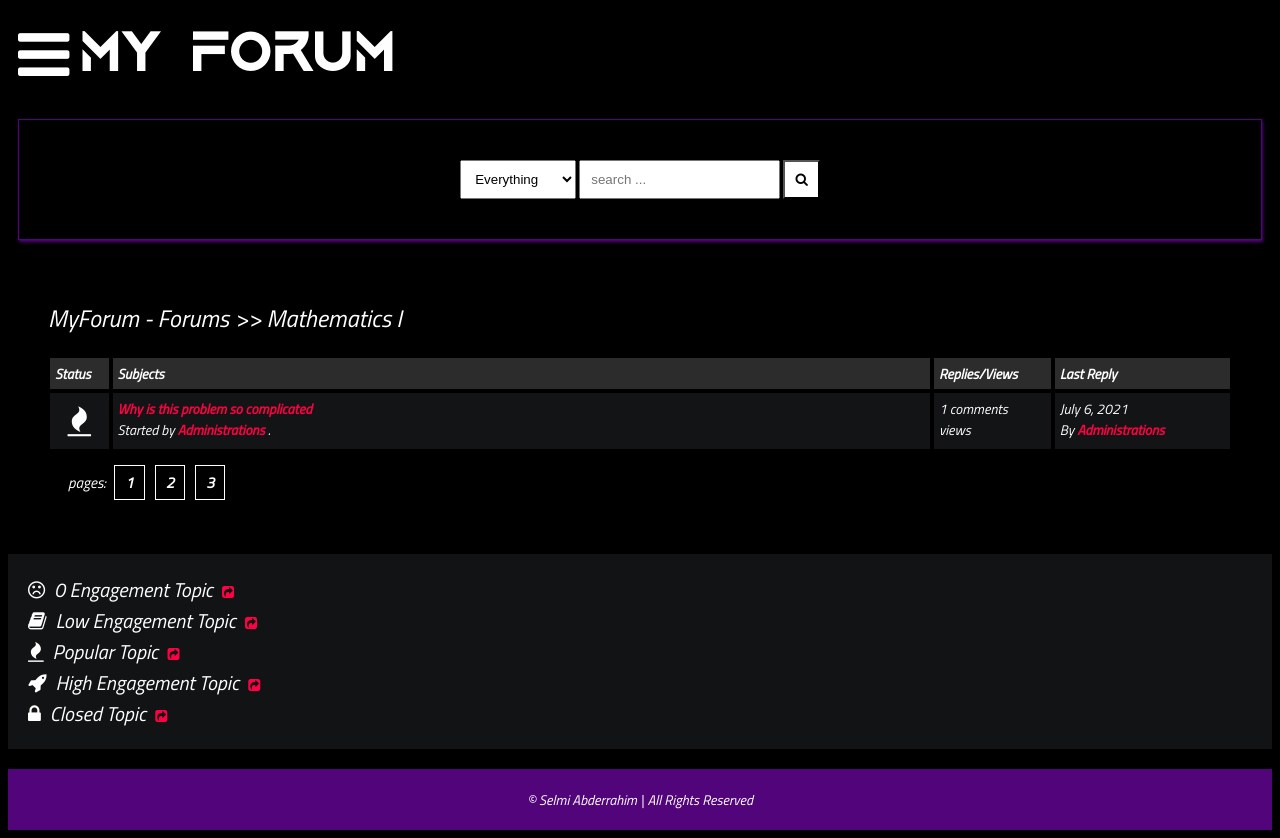
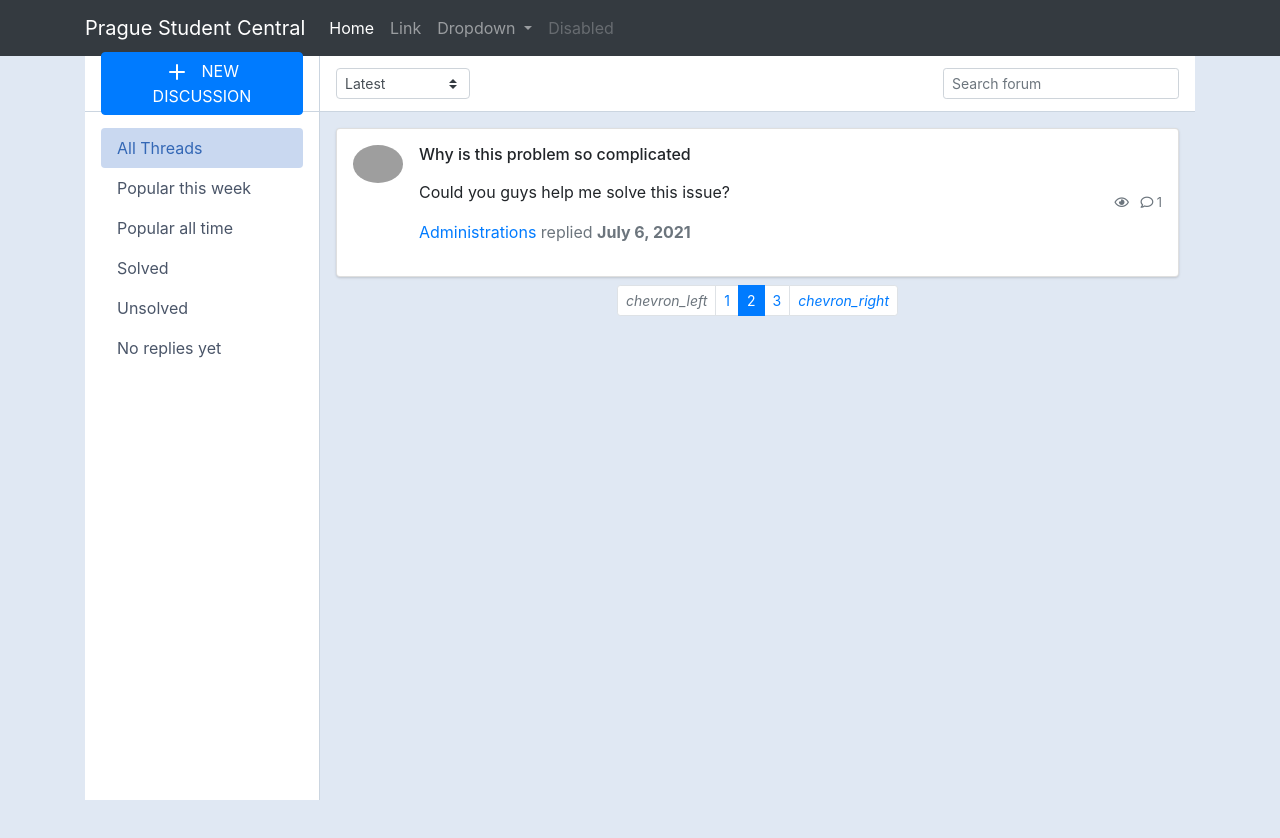
Before and after one commit to ahsnl-py/ProjectPSC, a Django app: a page that uses MAIN/main/urls.py in a window 1280 px wide. After the commit the page ends 800 px from the top, so only its background shows below. Run offline with Django 3.2, Linux system fonts and the light colour scheme; data comes from the database, SQL or seed files in the repository; both versions use the stored data as it was after the commit; parts of the project's set-up code (start-up, migrations or seed data) failed here and were passed over; some libraries are stand-ins or nearby versions; grey boxes are pictures that could not be loaded.

Commit message:
change new theme

```diff
--- a/MAIN/main/urls.py
+++ b/MAIN/main/urls.py
@@ -1,7 +1,9 @@
 from django.urls import path
-from .views import home, post_detail, post_list
+from .views import home, post_detail, post_list, department_subjects, test_post_list
 urlpatterns = [
-    path("", home, name="home"),
-    path("posts/<slug>", post_list, name="posts"),
+    #path("", home, name="home"),
+    path("", department_subjects, name="home"),
+    path("posts/<slug>", test_post_list, name="posts"),
+    #path("posts/<slug>", post_list, name="posts"),
     path("detail/<slug>/", post_detail, name="detail"),
 ]
--- a/MAIN/main/views.py
+++ b/MAIN/main/views.py
@@ -2,6 +2,25 @@
 from django.shortcuts import get_object_or_404, render
 from .models import Author, Comment, Post, Category
 from .utils import update_views
+
+
+def department_subjects(request):
+    forums = Category.objects.all()
+    context = {
+        "forums":forums,
+    }
+    return render(request, "screens/department_subjects.html", context)
+
+def test_post_list(request, slug):
+    category = get_object_or_404(Category, slug=slug)
+    posts = Post.objects.filter(approved=True, categories=category)
+
+    context = {
+        "posts": posts,
+        "forum": category,
+    }
+
+    return render(request, "screens/post_list.html", context)
 
 
 def home(request):
--- a/MAIN/project/settings.py
+++ b/MAIN/project/settings.py
@@ -37,7 +37,7 @@
     'django.contrib.sessions',
     'django.contrib.messages',
     'django.contrib.staticfiles',
-    "bootstrap5",
+    "bootstrap4",
     'crispy_forms',
     'main',
     'tinymce',
--- /dev/null
+++ b/MAIN/static/screens2.css
@@ -0,0 +1,202 @@
+body{
+    margin-top:20px;
+    color: #1a202c;
+    text-align: left;
+    background-color: #e2e8f0;
+}
+.inner-wrapper {
+    position: relative;
+    height: calc(100vh - 3.5rem);
+    transition: transform 0.3s;
+}
+@media (min-width: 992px) {
+    .sticky-navbar .inner-wrapper {
+        height: calc(100vh - 3.5rem - 48px);
+    }
+}
+
+.inner-main,
+.inner-sidebar {
+    position: absolute;
+    top: 0;
+    bottom: 0;
+    display: flex;
+    flex-direction: column;
+}
+.inner-sidebar {
+    left: 0;
+    width: 235px;
+    border-right: 1px solid #cbd5e0;
+    background-color: #fff;
+    z-index: 1;
+}
+.inner-main {
+    right: 0;
+    left: 235px;
+}
+.inner-main-footer,
+.inner-main-header,
+.inner-sidebar-footer,
+.inner-sidebar-header {
+    height: 3.5rem;
+    border-bottom: 1px solid #cbd5e0;
+    display: flex;
+    align-items: center;
+    padding: 0 1rem;
+    flex-shrink: 0;
+}
+.inner-main-body,
+.inner-sidebar-body {
+    padding: 1rem;
+    overflow-y: auto;
+    position: relative;
+    flex: 1 1 auto;
+}
+.inner-main-body .sticky-top,
+.inner-sidebar-body .sticky-top {
+    z-index: 999;
+}
+.inner-main-footer,
+.inner-main-header {
+    background-color: #fff;
+}
+.inner-main-footer,
+.inner-sidebar-footer {
+    border-top: 1px solid #cbd5e0;
+    border-bottom: 0;
+    height: auto;
+    min-height: 3.5rem;
+}
+@media (max-width: 767.98px) {
+    .inner-sidebar {
+        left: -235px;
+    }
+    .inner-main {
+        left: 0;
+    }
+    .inner-expand .main-body {
+        overflow: hidden;
+    }
+    .inner-expand .inner-wrapper {
+        transform: translate3d(235px, 0, 0);
+    }
+}
+
+.nav .show>.nav-link.nav-link-faded, .nav-link.nav-link-faded.active, .nav-link.nav-link-faded:active, .nav-pills .nav-link.nav-link-faded.active, .navbar-nav .show>.nav-link.nav-link-faded {
+    color: #3367b5;
+    background-color: #c9d8f0;
+}
+
+.nav-pills .nav-link.active, .nav-pills .show>.nav-link {
+    color: #fff;
+    background-color: #467bcb;
+}
+.nav-link.has-icon {
+    display: flex;
+    align-items: center;
+}
+.nav-link.active {
+    color: #467bcb;
+}
+.nav-pills .nav-link {
+    border-radius: .25rem;
+}
+.nav-link {
+    color: #4a5568;
+}
+.card {
+    box-shadow: 0 1px 3px 0 rgba(0,0,0,.1), 0 1px 2px 0 rgba(0,0,0,.06);
+}
+
+.card {
+    position: relative;
+    display: flex;
+    flex-direction: column;
+    min-width: 0;
+    word-wrap: break-word;
+    background-color: #fff;
+    background-clip: border-box;
+    border: 0 solid rgba(0,0,0,.125);
+    border-radius: .25rem;
+}
+
+.card-body {
+    flex: 1 1 auto;
+    min-height: 1px;
+    padding: 1rem;
+}
+
+
+/* Home Page */
+*{
+    box-sizing: border-box;
+}
+
+/* ########################################### */
+/*            department_subjects.html         */
+/* ########################################### */
+
+.subforum{
+    margin-top:20px;
+}
+
+.subforum-title{
+    background-color:#f8f9fa;
+    padding: 5px;
+    border-radius: 5px;
+    margin:4px;
+}
+
+.subforum-row{
+    display: grid;
+    grid-template-columns: 7% 60% 13% 20%;
+}
+
+.subforum-column{
+    padding: 10px;
+    margin:4px;
+    border-radius: 5px;
+    background-color:  #f8f9fa;
+}
+
+.subforum-description *{
+    margin-block: 0;
+}
+
+.center{
+    display: flex;
+    justify-content: center;
+    align-items: center;
+}
+
+.subforum-icon i{
+    font-size: 45px;
+}
+
+.subforum-devider{
+    display: none;
+}
+
+.subforum-info *{
+    margin-block: 0;
+}
+
+
+/* For the smartphones */
+@media (max-width: 460px) {
+    .subforum-row{
+        display: grid;
+        grid-template-columns: 25% 75%;
+        grid-template-rows: auto;
+    }
+
+    .subforum-devider{
+        display: block;
+        border: 0;
+        height: 1px;
+        background-image: linear-gradient(to right, rgba(190, 190, 190, 0), rgba(255, 255, 255, 0.75), rgba(190, 190, 190, 0));
+    }
+
+
+
+  }
--- a/MAIN/static/style.css
+++ b/MAIN/static/style.css
@@ -59,10 +59,14 @@
     margin-block: 0;
 }
 
-.center{
+.middle {
     display: flex;
     justify-content: center;
     align-items: center;
+}
+
+.center{
+    vertical-align: middle;
 }
 
 .subforum-icon i{
--- /dev/null
+++ b/MAIN/templates/components/navbar.html
@@ -0,0 +1,33 @@
+<nav class="navbar navbar-expand-lg navbar-dark bg-dark">
+    <div class="container">
+    <a class="navbar-brand" href="">Prague Student Central</a>
+        <button class="navbar-toggler" type="button" data-bs-toggle="collapse" data-bs-target="#navbarSupportedContent" aria-controls="navbarSupportedContent" aria-expanded="false" aria-label="Toggle navigation">
+        <span class="navbar-toggler-icon"></span>
+      </button>
+
+      <div class="collapse navbar-collapse" id="navbarSupportedContent">
+        <ul class="navbar-nav me-auto mb-2 mb-lg-0">
+          <li class="nav-item">
+            <a class="nav-link active" aria-current="page" href="#">Home</a>
+          </li>
+          <li class="nav-item">
+            <a class="nav-link" href="#">Link</a>
+          </li>
+          <li class="nav-item dropdown">
+            <a class="nav-link dropdown-toggle" href="#" id="navbarDropdown" role="button" data-bs-toggle="dropdown" aria-expanded="false">
+              Dropdown
+            </a>
+            <ul class="dropdown-menu" aria-labelledby="navbarDropdown">
+              <li><a class="dropdown-item" href="#">Action</a></li>
+              <li><a class="dropdown-item" href="#">Another action</a></li>
+              <li><hr class="dropdown-divider"></li>
+              <li><a class="dropdown-item" href="#">Something else here</a></li>
+            </ul>
+          </li>
+          <li class="nav-item">
+            <a class="nav-link disabled" href="#" tabindex="-1" aria-disabled="true">Disabled</a>
+          </li>
+        </ul>
+      </div>
+    </div>
+  </nav>
--- /dev/null
+++ b/MAIN/templates/root.html
@@ -0,0 +1,37 @@
+{% load static %}
+{% load bootstrap4 %}
+<!doctype html>
+<html lang="en">
+  <head>
+    <!-- Required meta tags -->
+    <meta charset="utf-8">
+    <meta name="viewport" content="width=device-width, initial-scale=1">
+
+    <!-- In-house CSS -->
+    <link rel="stylesheet" href="{% static 'screens2.css' %}">
+    <link rel="stylesheet" href="https://cdnjs.cloudflare.com/ajax/libs/font-awesome/4.7.0/css/font-awesome.min.css">
+    <link rel="preconnect" href="https://fonts.gstatic.com">
+    <link href="https://fonts.googleapis.com/css2?family=Titillium+Web:ital@1&display=swap" rel="stylesheet">
+
+    <!-- Bootstrap CSS -->
+    <link rel="stylesheet" href="https://cdn.jsdelivr.net/npm/bootstrap@4.6.0/dist/css/bootstrap.min.css" integrity="sha384-B0vP5xmATw1+K9KRQjQERJvTumQW0nPEzvF6L/Z6nronJ3oUOFUFpCjEUQouq2+l" crossorigin="anonymous">
+    <title>Hello, world!</title>
+  </head>
+  <body style="background-color: rgb(224, 232, 243);">
+
+    {% include 'components/navbar.html' %}
+
+    {% block content %}{% endblock %}
+
+    <!-- Optional JavaScript; choose one of the two! -->
+
+    <!-- Option 1: Bootstrap Bundle with Popper -->
+    <script src="https://cdn.jsdelivr.net/npm/bootstrap@5.0.2/dist/js/bootstrap.bundle.min.js" integrity="sha384-MrcW6ZMFYlzcLA8Nl+NtUVF0sA7MsXsP1UyJoMp4YLEuNSfAP+JcXn/tWtIaxVXM" crossorigin="anonymous"></script>
+
+    <!-- Option 2: Separate Popper and Bootstrap JS -->
+    <!--
+    <script src="https://cdn.jsdelivr.net/npm/@popperjs/core@2.9.2/dist/umd/popper.min.js" integrity="sha384-IQsoLXl5PILFhosVNubq5LC7Qb9DXgDA9i+tQ8Zj3iwWAwPtgFTxbJ8NT4GN1R8p" crossorigin="anonymous"></script>
+    <script src="https://cdn.jsdelivr.net/npm/bootstrap@5.0.2/dist/js/bootstrap.min.js" integrity="sha384-cVKIPhGWiC2Al4u+LWgxfKTRIcfu0JTxR+EQDz/bgldoEyl4H0zUF0QKbrJ0EcQF" crossorigin="anonymous"></script>
+    -->
+  </body>
+</html>
--- /dev/null
+++ b/MAIN/templates/screens/post_list.html
@@ -0,0 +1,122 @@
+{% extends 'root.html' %}
+{% load hitcount_tags %}
+{% block content %}
+<link rel="stylesheet" href="https://cdnjs.cloudflare.com/ajax/libs/font-awesome/5.12.0-2/css/all.min.css" integrity="sha256-46r060N2LrChLLb5zowXQ72/iKKNiw/lAmygmHExk/o=" crossorigin="anonymous" />
+<div class="container">
+<div class="main-body p-0">
+    <div class="inner-wrapper">
+        <!-- Inner sidebar -->
+        <div class="inner-sidebar">
+            <!-- Inner sidebar header -->
+            <div class="inner-sidebar-header justify-content-center">
+                <button class="btn btn-primary has-icon btn-block" type="button" data-toggle="modal" data-target="#threadModal">
+                    <svg xmlns="http://www.w3.org/2000/svg" width="24" height="24" viewBox="0 0 24 24" fill="none" stroke="currentColor" stroke-width="2" stroke-linecap="round" stroke-linejoin="round" class="feather feather-plus mr-2">
+                        <line x1="12" y1="5" x2="12" y2="19"></line>
+                        <line x1="5" y1="12" x2="19" y2="12"></line>
+                    </svg>
+                    NEW DISCUSSION
+                </button>
+            </div>
+            <!-- /Inner sidebar header -->
+
+            <!-- Inner sidebar body -->
+            <div class="inner-sidebar-body p-0">
+                <div class="p-3 h-100" data-simplebar="init">
+                    <div class="simplebar-wrapper" style="margin: -16px;">
+                        <div class="simplebar-height-auto-observer-wrapper"><div class="simplebar-height-auto-observer"></div></div>
+                        <div class="simplebar-mask">
+                            <div class="simplebar-offset" style="right: 0px; bottom: 0px;">
+                                <div class="simplebar-content-wrapper" style="height: 100%; overflow: hidden scroll;">
+                                    <div class="simplebar-content" style="padding: 16px;">
+                                        <nav class="nav nav-pills nav-gap-y-1 flex-column">
+                                            <a href="javascript:void(0)" class="nav-link nav-link-faded has-icon active">All Threads</a>
+                                            <a href="javascript:void(0)" class="nav-link nav-link-faded has-icon">Popular this week</a>
+                                            <a href="javascript:void(0)" class="nav-link nav-link-faded has-icon">Popular all time</a>
+                                            <a href="javascript:void(0)" class="nav-link nav-link-faded has-icon">Solved</a>
+                                            <a href="javascript:void(0)" class="nav-link nav-link-faded has-icon">Unsolved</a>
+                                            <a href="javascript:void(0)" class="nav-link nav-link-faded has-icon">No replies yet</a>
+                                        </nav>
+                                    </div>
+                                </div>
+                            </div>
+                        </div>
+                        <div class="simplebar-placeholder" style="width: 234px; height: 292px;"></div>
+                    </div>
+                    <div class="simplebar-track simplebar-horizontal" style="visibility: hidden;"><div class="simplebar-scrollbar" style="width: 0px; display: none;"></div></div>
+                    <div class="simplebar-track simplebar-vertical" style="visibility: visible;"><div class="simplebar-scrollbar" style="height: 151px; display: block; transform: translate3d(0px, 0px, 0px);"></div></div>
+                </div>
+            </div>
+            <!-- /Inner sidebar body -->
+        </div>
+        <!-- /Inner sidebar -->
+
+        <!-- Inner main -->
+        <div class="inner-main">
+            <!-- Inner main header -->
+            <div class="inner-main-header">
+                <a class="nav-link nav-icon rounded-circle nav-link-faded mr-3 d-md-none" href="#" data-toggle="inner-sidebar"><i class="material-icons">arrow_forward_ios</i></a>
+                <select class="custom-select custom-select-sm w-auto mr-1">
+                    <option selected="">Latest</option>
+                    <option value="1">Popular</option>
+                    <option value="3">Solved</option>
+                    <option value="3">Unsolved</option>
+                    <option value="3">No Replies Yet</option>
+                </select>
+                <span class="input-icon input-icon-sm ml-auto w-auto">
+                    <input type="text" class="form-control form-control-sm bg-gray-200 border-gray-200 shadow-none mb-4 mt-4" placeholder="Search forum" />
+                </span>
+            </div>
+            <!-- /Inner main header -->
+
+            <!-- Inner main body -->
+
+            <!-- Forum List -->
+            <div class="inner-main-body p-2 p-sm-3 collapse forum-content show">
+
+                {% for post in posts %}
+                <div class="card mb-2">
+                    <div class="card-body p-2 p-sm-3">
+                        <div class="media forum-item">
+                            <a href="#" data-toggle="collapse" data-target=".forum-content"><img src="https://bootdey.com/img/Content/avatar/avatar1.png" class="mr-3 rounded-circle" width="50" alt="User" /></a>
+                            <div class="media-body">
+                                <h6><a data-toggle="collapse" data-target=".forum-content" class="text-body" href="{{post.get_url}}">{{post.title}}</a></h6>
+                                <p class="text-secondary">{{ post.content|safe }}</p>
+                                <p class="text-muted"><a href="javascript:void(0)">{{post.last_reply.user.fullname|title}}</a> replied <span class="text-secondary font-weight-bold">{{post.last_reply.date|date}}</span></p>
+                            </div>
+                            <div class="text-muted small text-center align-self-center">
+                                <span class="d-none d-sm-inline-block"><i class="far fa-eye"></i> {% get_hit_count for post %}</span>
+                                <span><i class="far fa-comment ml-2"></i> {{post.num_comments}}</span>
+                            </div>
+                        </div>
+                    </div>
+                </div>
+                {% endfor %}
+
+                <!-- pagination -->
+                <ul class="pagination pagination-sm pagination-circle justify-content-center mb-0">
+                    <li class="page-item disabled">
+                        <span class="page-link has-icon"><i class="material-icons">chevron_left</i></span>
+                    </li>
+                    <li class="page-item"><a class="page-link" href="javascript:void(0)">1</a></li>
+                    <li class="page-item active"><span class="page-link">2</span></li>
+                    <li class="page-item"><a class="page-link" href="javascript:void(0)">3</a></li>
+                    <li class="page-item">
+                        <a class="page-link has-icon" href="javascript:void(0)"><i class="material-icons">chevron_right</i></a>
+                    </li>
+                </ul>
+            </div>
+            <!-- /Forum List -->
+
+            <!-- Forum Detail -->
+            <!-- /Forum Detail -->
+
+            <!-- /Inner main body -->
+        </div>
+        <!-- /Inner main -->
+    </div>
+
+    <!-- New Thread Modal -->
+
+</div>
+</div>
+{% endblock content %}
```
Also changed, not shown: MAIN/static/screens.css (added, +174 -0 lines), MAIN/templates/screens/department_subjects.html (added, +119 -0 lines), MAIN/db.sqlite3.
